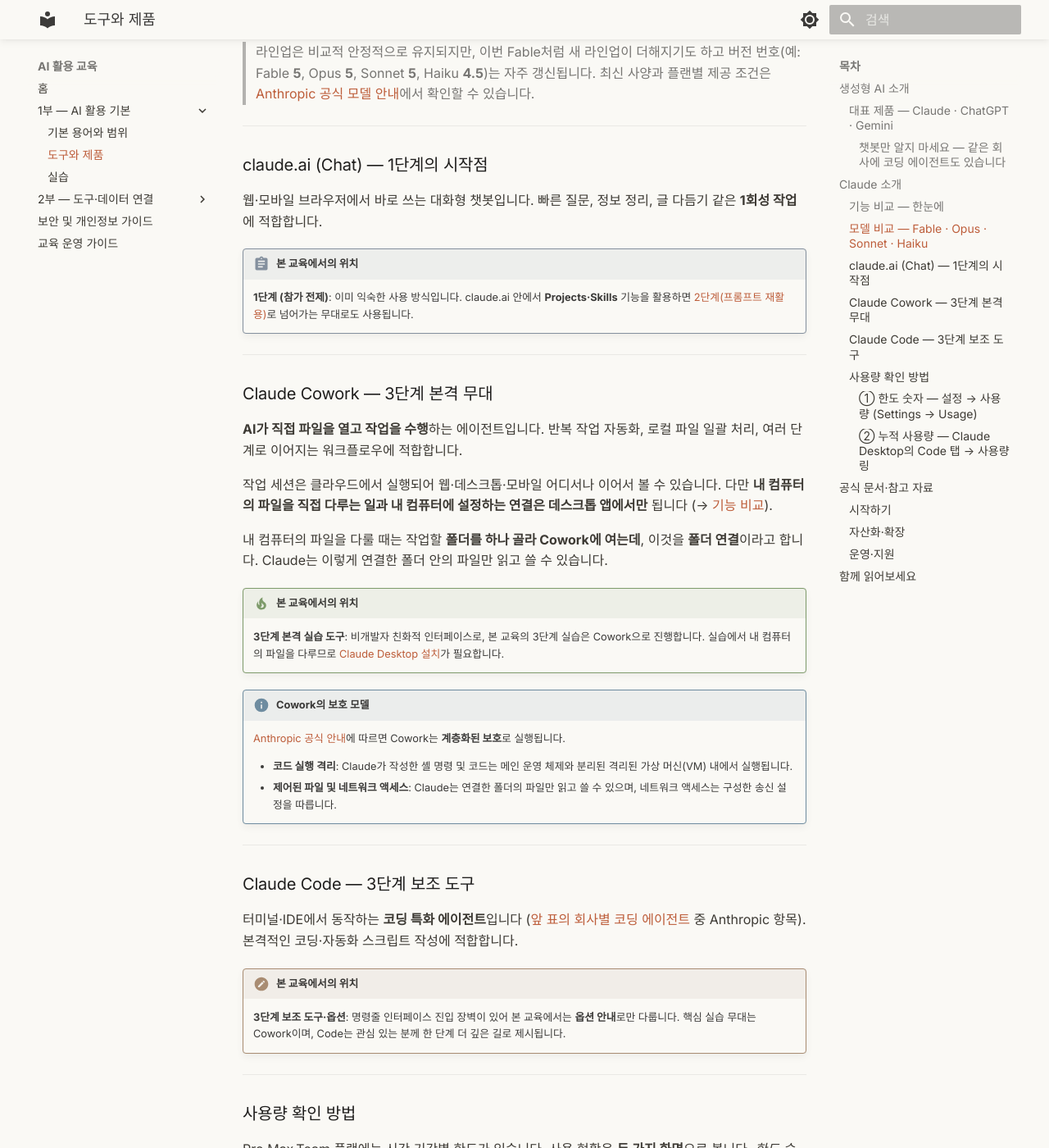
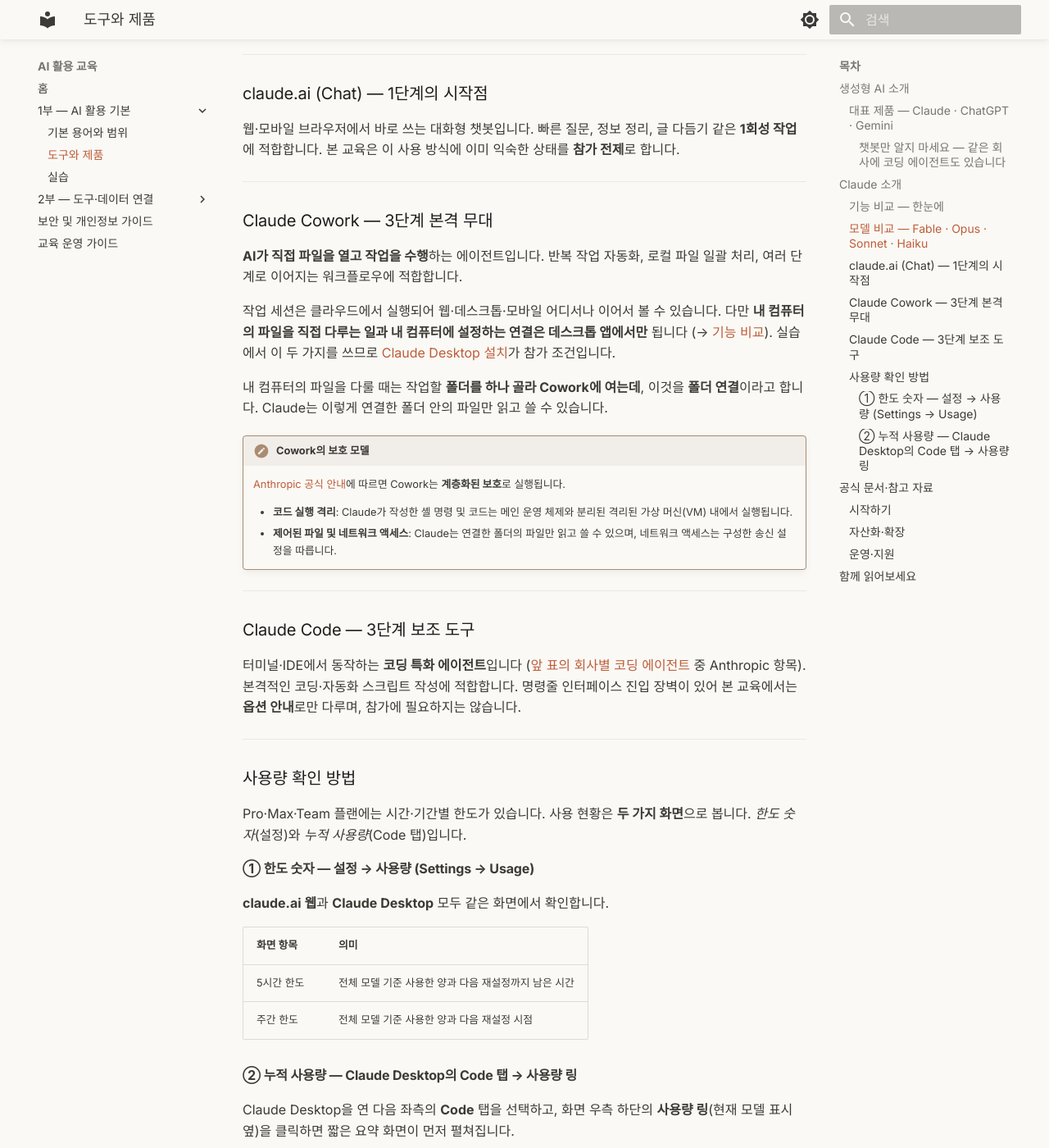
Before and after one commit to scroogy-dev/ai-onboarding, an MkDocs documentation site: the page built from docs/intro.md, in a window 1280 px wide and 1400 px high, scrolled down 3623 px. Shown: the whole window at 82% size. Built offline with MkDocs 1.6.1 and Material for MkDocs 9.7.7, drawn with Linux system fonts in a browser that asks for light colours; some of the changed text lies outside the part shown.

Commit message:
docs: intro 정리 (#55)
카드 10개 → 5개, 221행 → 209행.

- 「본 교육은 Claude로 진행합니다」·「어느 제품이 가장 좋나요?」 카드를 본문으로 풀고 순서를 일반론 → 본 교육의 선택으로
- 「본 교육에서의 위치」 카드 3개(claude.ai·Cowork·Code)를 삭제하고 참가 조건만 각 절 본문에 한 문장으로 남김
- 모델 버전 예시를 Fable 5.1로 갱신
- 참고 링크에서 Projects 줄 삭제, Anthropic Learn을 Claude Academy로 갱신하며 「영문만 제공」 표기 제거
- 허용 유형 밖 info 카드 2개(Cowork의 보호 모델, Claude Code 사용량 확인)를 note로 통일

페이지 게이트 4종 통과.

Claude-Session: https://claude.ai/code/session_01CCxMS1MH6GsZVuKieSDoiH

```diff
--- a/docs/intro.md
+++ b/docs/intro.md
@@ -20,11 +20,9 @@
 | **ChatGPT** | OpenAI | 가장 널리 알려진 대화형 AI. 음성·이미지 멀티모달 강세 |
 | **Gemini** | Google | Google 검색·Workspace와 자연스럽게 연동 |
 
-!!! info "본 교육은 Claude로 진행합니다"
-    실습은 **Claude 단독**으로 운영합니다. 챗봇 사용 경험(1단계)은 어떤 제품이든 비슷한 감각을 줄 수 있어 본인이 익숙한 도구로 시작해도 괜찮습니다. 다만 본 교육의 **2·3단계 실습은 Claude의 자산화·에이전트 기능**을 활용하므로 도구는 Claude로 통일합니다 (자세한 배경은 [홈 ― 준비사항](index.md#preparation) 참조).
+어느 제품이 가장 좋은지 궁금하실 텐데, 제품마다 강점이 다르고 같은 제품도 모델·기능이 매달 빠르게 바뀝니다. **'정답 하나'를 고르는 시점은 지났습니다.** 업무·환경에 맞춰 1~2개를 꾸준히 익히는 편이 실용적입니다.
 
-!!! tip "어느 제품이 가장 좋나요?"
-    제품마다 강점이 다르고, 같은 제품도 모델·기능이 매달 빠르게 바뀝니다. **'정답 하나'를 고르는 시점은 지났습니다.** 업무·환경에 맞춰 1~2개를 꾸준히 익히는 편이 실용적입니다.
+본 교육의 실습은 **Claude 단독**으로 운영합니다. 챗봇 사용 경험(1단계)은 어떤 제품이든 비슷한 감각을 줄 수 있어 본인이 익숙한 도구로 시작해도 괜찮습니다. 다만 본 교육의 **2·3단계 실습은 Claude의 자산화·에이전트 기능**을 활용하므로 도구는 Claude로 통일합니다 (자세한 배경은 [홈 ― 준비사항](index.md#preparation) 참조).
 
 #### 챗봇만 알지 마세요 ― 같은 회사에 코딩 에이전트도 있습니다
 
@@ -98,16 +96,13 @@ Claude는 한 모델이 아니라 **여러 라인업**으로 구성됩니다. cl
 !!! tip "어느 모델을 쓸까?"
     기준은 **추론이 얼마나 필요한가**입니다. 본인도 잘 모르는 주제를 함께 풀어 가야 한다면 **Opus**, 검색·찾아바꾸기·요약처럼 지시 이행이 핵심이라면 **Sonnet**으로 충분합니다. 헷갈리면 Sonnet으로 시작해 추론이 더 필요할 때 Opus로 옮기면 됩니다 (Anthropic도 [복잡한 작업이라면 Opus 시작을 권장](https://docs.claude.com/ko/docs/about-claude/models/overview)). **Fable**은 그 위의 선택지입니다. Opus로도 부족한 가장 어려운 문제나 장시간 자율 작업에서 고려하세요.
 
-> 라인업은 비교적 안정적으로 유지되지만, 이번 Fable처럼 새 라인업이 더해지기도 하고 버전 번호(예: Fable **5**, Opus **5**, Sonnet **5**, Haiku **4.5**)는 자주 갱신됩니다. 최신 사양과 플랜별 제공 조건은 [Anthropic 공식 모델 안내](https://docs.claude.com/ko/docs/about-claude/models/overview)에서 확인할 수 있습니다.
+> 라인업은 비교적 안정적으로 유지되지만, 이번 Fable처럼 새 라인업이 더해지기도 하고 버전 번호(예: Fable **5.1**, Opus **5**, Sonnet **5**, Haiku **4.5**)는 자주 갱신됩니다. 최신 사양과 플랜별 제공 조건은 [Anthropic 공식 모델 안내](https://docs.claude.com/ko/docs/about-claude/models/overview)에서 확인할 수 있습니다.
 
 ---
 
 ### claude.ai (Chat) ― 1단계의 시작점 { #claude-ai }
 
-웹·모바일 브라우저에서 바로 쓰는 대화형 챗봇입니다. 빠른 질문, 정보 정리, 글 다듬기 같은 **1회성 작업**에 적합합니다.
-
-!!! abstract "본 교육에서의 위치"
-    **1단계 (참가 전제)**: 이미 익숙한 사용 방식입니다. claude.ai 안에서 **Projects·Skills** 기능을 활용하면 [2단계(프롬프트 재활용)](index.md#stage-model)로 넘어가는 무대로도 사용됩니다.
+웹·모바일 브라우저에서 바로 쓰는 대화형 챗봇입니다. 빠른 질문, 정보 정리, 글 다듬기 같은 **1회성 작업**에 적합합니다. 본 교육은 이 사용 방식에 이미 익숙한 상태를 **참가 전제**로 합니다.
 
 ---
 
@@ -115,14 +110,11 @@ Claude는 한 모델이 아니라 **여러 라인업**으로 구성됩니다. cl
 
 **AI가 직접 파일을 열고 작업을 수행**하는 에이전트입니다. 반복 작업 자동화, 로컬 파일 일괄 처리, 여러 단계로 이어지는 워크플로우에 적합합니다.
 
-작업 세션은 클라우드에서 실행되어 웹·데스크톱·모바일 어디서나 이어서 볼 수 있습니다. 다만 **내 컴퓨터의 파일을 직접 다루는 일과 내 컴퓨터에 설정하는 연결은 데스크톱 앱에서만** 됩니다 (→ [기능 비교](#claude-comparison)).
+작업 세션은 클라우드에서 실행되어 웹·데스크톱·모바일 어디서나 이어서 볼 수 있습니다. 다만 **내 컴퓨터의 파일을 직접 다루는 일과 내 컴퓨터에 설정하는 연결은 데스크톱 앱에서만** 됩니다 (→ [기능 비교](#claude-comparison)). 실습에서 이 두 가지를 쓰므로 [Claude Desktop 설치](index.md#preparation)가 참가 조건입니다.
 
 내 컴퓨터의 파일을 다룰 때는 작업할 **폴더를 하나 골라 Cowork에 여는데**, 이것을 **폴더 연결**이라고 합니다. Claude는 이렇게 연결한 폴더 안의 파일만 읽고 쓸 수 있습니다.
 
-!!! tip "본 교육에서의 위치"
-    **3단계 본격 실습 도구**: 비개발자 친화적 인터페이스로, 본 교육의 3단계 실습은 Cowork으로 진행합니다. 실습에서 내 컴퓨터의 파일을 다루므로 [Claude Desktop 설치](index.md#preparation)가 필요합니다.
-
-!!! info "Cowork의 보호 모델"
+!!! note "Cowork의 보호 모델"
     [Anthropic 공식 안내](https://support.claude.com/ko/articles/13345190-claude-cowork-%EC%8B%9C%EC%9E%91%ED%95%98%EA%B8%B0)에 따르면 Cowork는 **계층화된 보호**로 실행됩니다.
 
     - **코드 실행 격리**: Claude가 작성한 셸 명령 및 코드는 메인 운영 체제와 분리된 격리된 가상 머신(VM) 내에서 실행됩니다.
@@ -132,10 +124,7 @@ Claude는 한 모델이 아니라 **여러 라인업**으로 구성됩니다. cl
 
 ### Claude Code ― 3단계 보조 도구 { #claude-code }
 
-터미널·IDE에서 동작하는 **코딩 특화 에이전트**입니다 ([앞 표의 회사별 코딩 에이전트](#products) 중 Anthropic 항목). 본격적인 코딩·자동화 스크립트 작성에 적합합니다.
-
-!!! note "본 교육에서의 위치"
-    **3단계 보조 도구·옵션**: 명령줄 인터페이스 진입 장벽이 있어 본 교육에서는 **옵션 안내**로만 다룹니다. 핵심 실습 무대는 Cowork이며, Code는 관심 있는 분께 한 단계 더 깊은 길로 제시됩니다.
+터미널·IDE에서 동작하는 **코딩 특화 에이전트**입니다 ([앞 표의 회사별 코딩 에이전트](#products) 중 Anthropic 항목). 본격적인 코딩·자동화 스크립트 작성에 적합합니다. 명령줄 인터페이스 진입 장벽이 있어 본 교육에서는 **옵션 안내**로만 다루며, 참가에 필요하지는 않습니다.
 
 ---
 
@@ -196,11 +185,10 @@ Claude Desktop을 연 다음 좌측의 **Code** 탭을 선택하고, 화면 우
 - [Claude 모델 안내](https://docs.claude.com/ko/docs/about-claude/models/overview): 라인업·최신 사양·버전별 차이
 - [Claude Cowork 시작하기](https://support.claude.com/ko/articles/13345190): 프로젝트 단위 작업 사용법
 - [Claude Code 안내](https://docs.claude.com/ko/docs/claude-code/overview): 터미널·IDE에서 쓰는 코딩 에이전트
-- [Anthropic Learn](https://www.anthropic.com/learn): 프롬프트 작성·활용 가이드 모음 *(영문만 제공)*
+- [Claude Academy](https://academy.claude.com/): 프롬프트 작성·활용 가이드 모음
 
 ### 자산화·확장
 
-- [Projects(프로젝트)란 무엇입니까](https://support.claude.com/ko/articles/9517075): 자료·지침을 묶어 재사용
 - [스킬이란 무엇인가요](https://support.claude.com/ko/articles/12512176): 반복 작업을 Skill로 자산화
 - [MCP 안내](https://docs.claude.com/ko/docs/agents-and-tools/mcp): MCP 서버를 **직접 만들 때** 보는 개발자용 문서. 이용하는 방법은 [2부 ― MCP 서버 이용하기](connect/mcp-servers.md)로 충분합니다
 
```
Also changed, not shown: other parts of docs/intro.md (+1 -1 lines).
